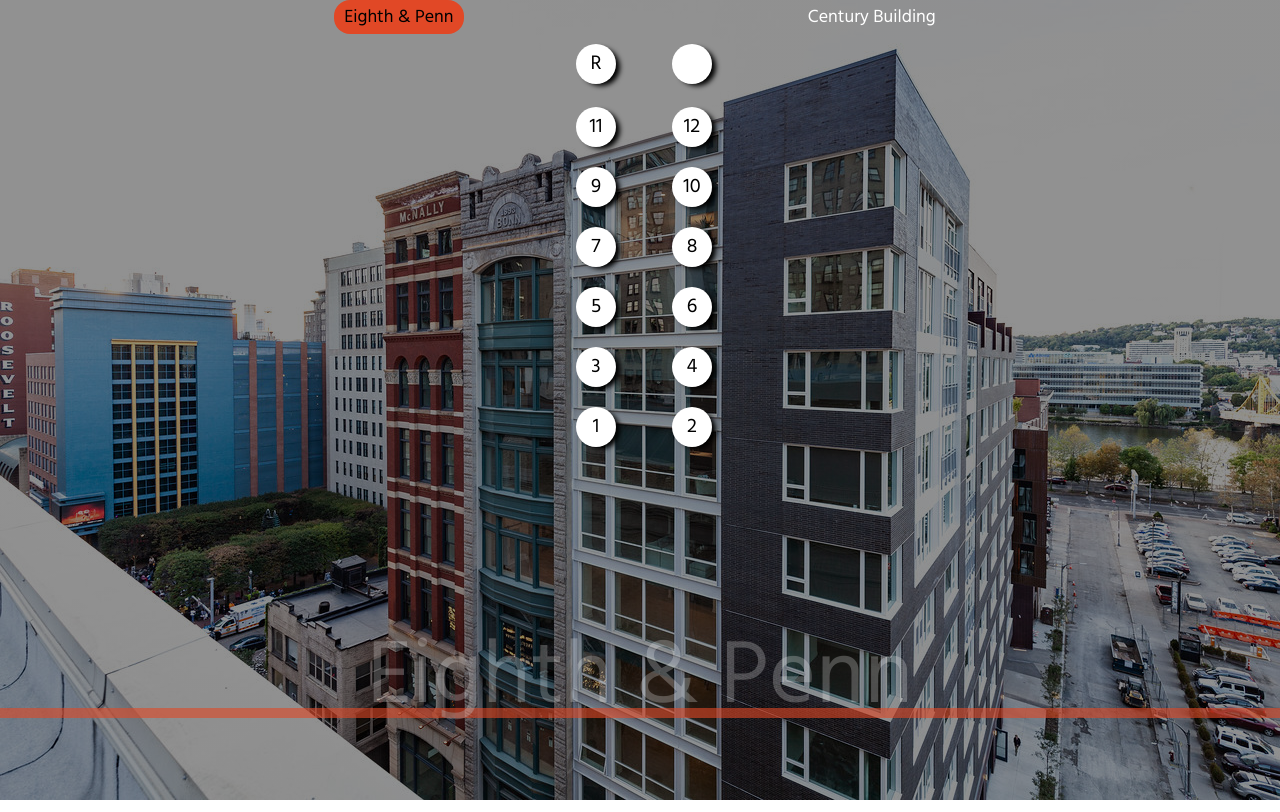
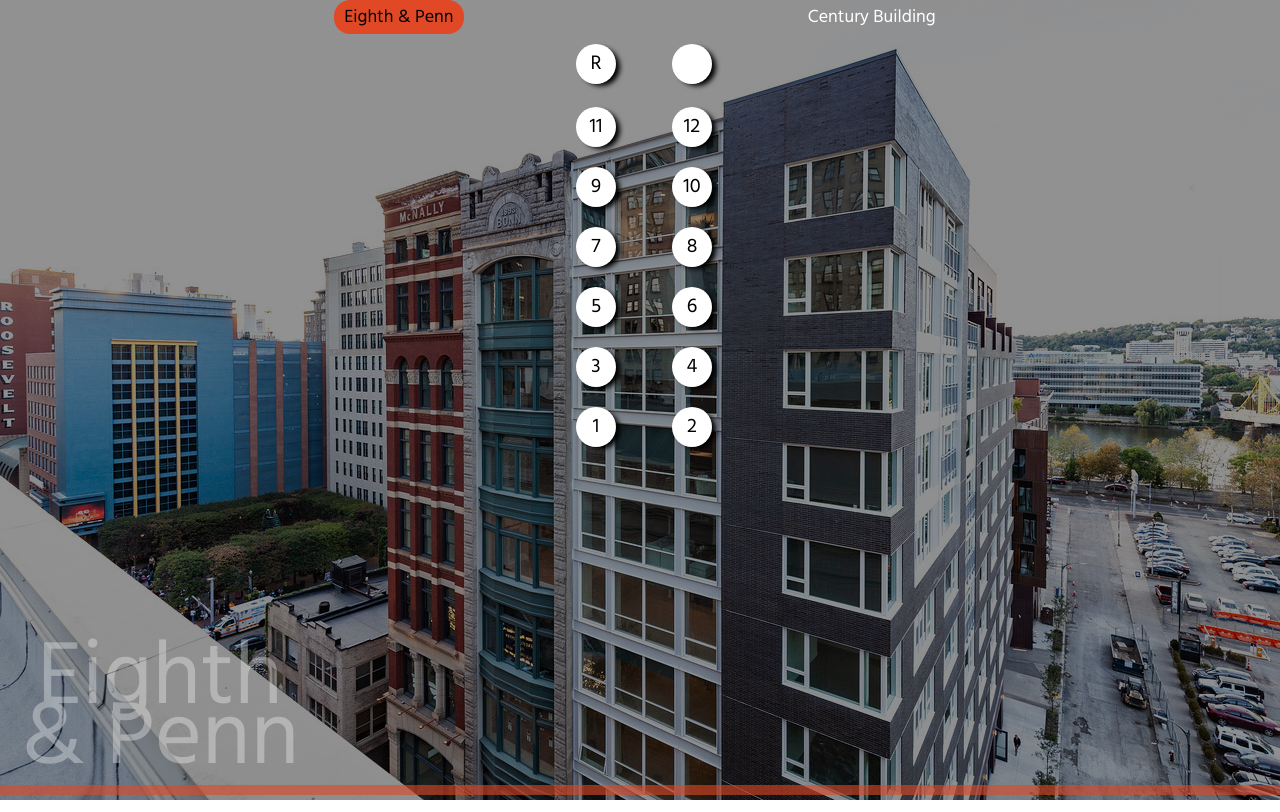
Before and after one commit to scottBowles/work-in-an-elevator, a React (Vite) app: page / in a window 1280 px wide. Built offline with nearby package versions, Linux system fonts and the light colour scheme.

Commit message:
Style footer

```diff
--- a/buildingData.js
+++ b/buildingData.js
@@ -3,6 +3,7 @@ export const buildingData = {
   eighthAndPenn: {
     slug: 'eighthAndPenn',
     name: 'Eighth & Penn',
+    shortName: 'Eighth & Penn',
     buttons: [
       '',
       'R',
@@ -23,6 +24,7 @@ export const buildingData = {
   century: {
     slug: 'century',
     name: 'Century Building',
+    shortName: 'Century',
     buttons: [
       '11',
       '10',
--- a/components/Footer.jsx
+++ b/components/Footer.jsx
@@ -3,7 +3,7 @@ import React from 'react';
 export function Footer({ building }) {
   return (
     <footer>
-      <div className="bottomText">{building.name}</div>
+      <div className={`bottomText ${building.slug}`}>{building.shortName}</div>
       <div className="bottom" />
     </footer>
   );
--- a/styles/styles.css
+++ b/styles/styles.css
@@ -106,10 +106,28 @@ footer {
   opacity: 0.6;
   display: flex;
   flex-direction: column;
-  justify-content: space-between;
+  justify-content: flex-end;
   align-items: center;
   position: absolute;
   bottom: 0;
+}
+
+.bottomText {
+  color: white;
+
+  font-size: 90px;
+  text-align: center;
+  line-height: 60px;
+  margin-bottom: 15px;
+  max-width: 320px;
+}
+
+.bottomText.eighthAndPenn {
+  opacity: 0.55;
+}
+
+.bottomText.century {
+  opacity: 0.45;
 }
 
 .bottom {
@@ -119,14 +137,6 @@ footer {
   background-color: var(--trek-main);
 }
 
-.bottomText {
-  color: white;
-  opacity: 0.4;
-  font-size: 90px;
-  text-align: center;
-  line-height: 58px;
-}
-
 .buildingView {
   /* height: 100%; */
 }
```
